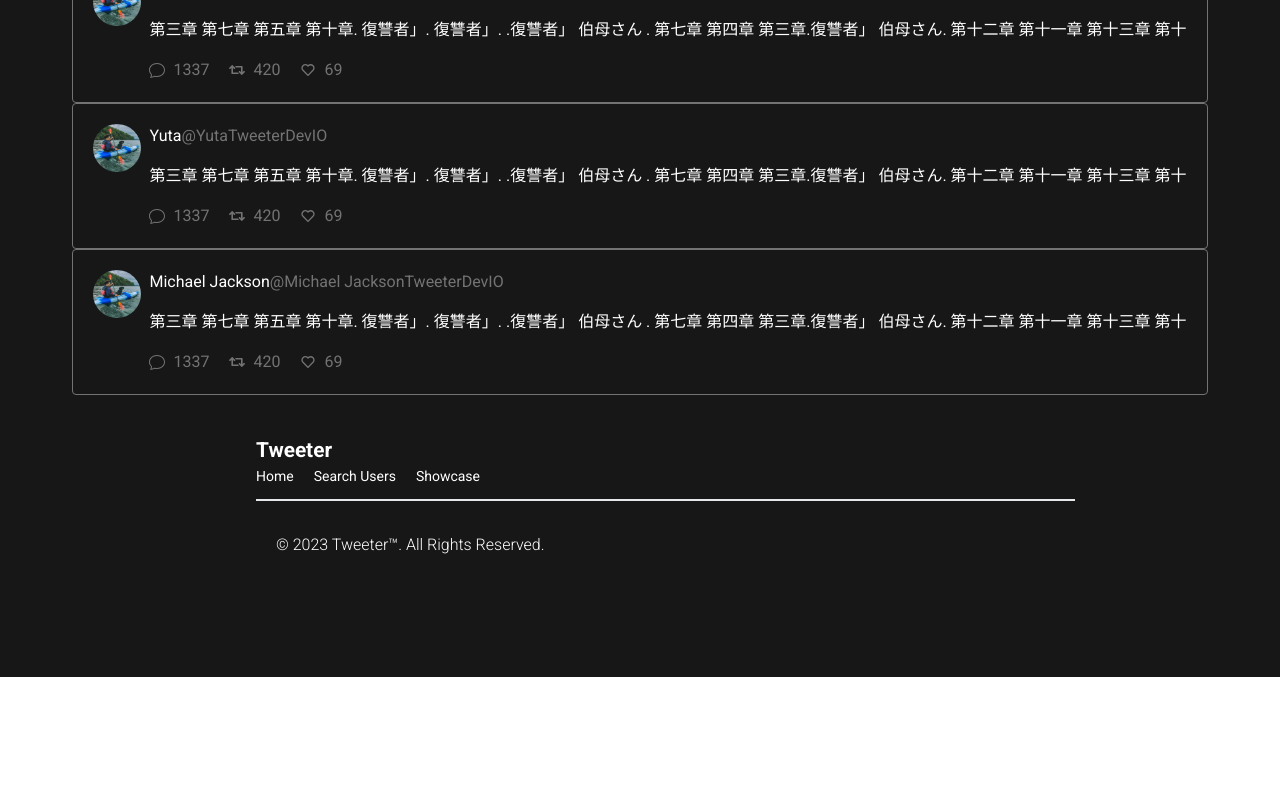
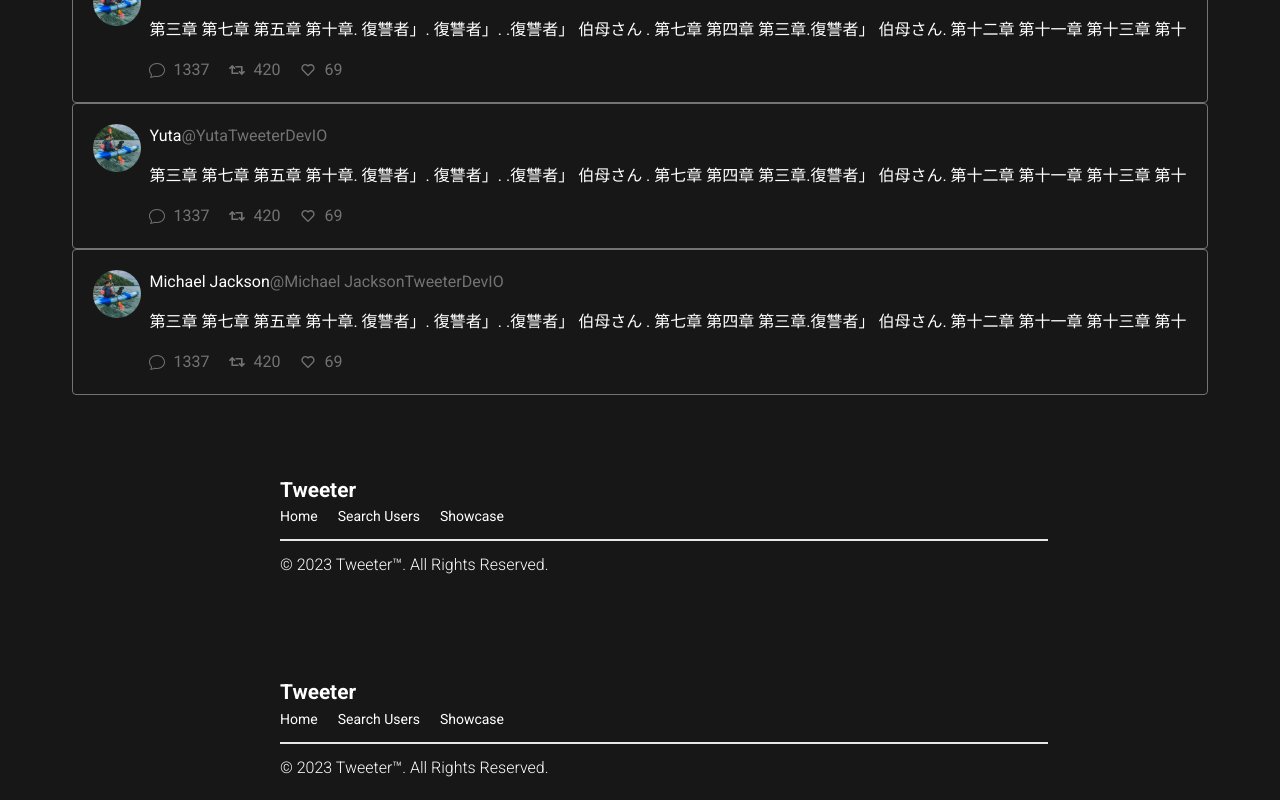
Before and after one commit to BrandonCarp/tweeter, a React (Create React App) app: page /usersearch in a window 1280 px wide. Shown: the part 819-1619 px from the top of the page. Before the commit the page ends 1496 px from the top, so only its background shows below. Built offline with nearby package versions, Linux system fonts and the light colour scheme; a web font is replaced by a local one.

Commit message:
fixing footer css

```diff
--- a/public/index.html
+++ b/public/index.html
@@ -3,7 +3,7 @@
   <head>
     <meta charset="utf-8" />
     <link rel="icon" href="%PUBLIC_URL%/favicon.ico" />
-    <meta name="viewport" content="width=device-width, initial-scale=1" />
+    <meta name="viewport" content="width=device-width, initial-scale=1, shrink-to-fit=no, viewport-fit=cover" />
     <meta name="theme-color" content="#000000" />
     <meta
       name="description"
--- a/src/App.tsx
+++ b/src/App.tsx
@@ -29,7 +29,7 @@ export const App = () => {
 
   return  (
     <ThemeContext.Provider value={{theme, toggleTheme}}>
-    <div id={theme}>
+    <div id={theme} className="">
       <ScrollToTop />
       <AnimatePresence>
         <motion.div
@@ -48,8 +48,9 @@ export const App = () => {
 <Route path="/showcase" element={<TweetShowcase />} />
 <Route path="/hamburgerlink" element={<HamburgerLinks />} />
 </Routes>
-      <Footer />
+<Footer />
     </div>
+
     </ThemeContext.Provider>
   );
 };
--- a/src/Components/Footer.tsx
+++ b/src/Components/Footer.tsx
@@ -12,10 +12,9 @@ export function Footer() {
 
 //  windowWidth.current
   return (
-   < >
+   <div className="relative container mx-auto ">
 
-
-      <div className="pb-20  md:mt-10  md:pb-0  space-y-3 flex flex-col items-center md:items-start md:ml-[20%]   ">
+   <div className=" space-y-3 flex flex-col items-center md:items-start md:ml-[20%] md:mt-20    ">
         <div className="flex flex-col invisible md:visible  ">
           <h1 className="text-baselg font-bold">Tweeter</h1>
           <ul className=" flex space-x-5 text-sm ">
@@ -26,14 +25,14 @@ export function Footer() {
         </div>
         <div className="border-b-2 border-black-800 w-[80%]"></div>
 
-        <div className="flex items-center justify-center p-5">
+        <div className="flex items-center justify-center ">
           <h1 className="font-light pb-5">
             © 2023 Tweeter™. All Rights Reserved.
           </h1>
         </div>
       </div>
-<MobileFooter />
-</>
+{/* <MobileFooter /> */}
+</div>
 
   );
 }
--- a/src/Components/Styles/darkMode.css
+++ b/src/Components/Styles/darkMode.css
@@ -1,3 +1,5 @@
+
+
 #dark  {
   background-color: #171717;
   color: #fff;
--- a/src/Components/User Search Page/UserSearch.tsx
+++ b/src/Components/User Search Page/UserSearch.tsx
@@ -2,6 +2,7 @@ import React from "react";
 import { UserSearchBar } from "./UserSearchBar";
 import { UserList } from "./UserList";
 import { ScrollButton } from "../ScrollButton";
+import { Footer } from "../Footer";
 
 
 
@@ -13,6 +14,7 @@ export function UserSearch() {
 
 
   return (
+    <>
     <div className="relative mx-auto  " id="topApp">
       <div className="flex  display-center justify-center">
         <div>
@@ -23,5 +25,7 @@ export function UserSearch() {
         </div>
       </div>
     </div>
+    <Footer />
+    </>
   );
 }
```
Also changed, not shown: src/Components/Home Page/Hero.tsx (+7 -1 lines), src/index.css (line endings or trailing spaces).
